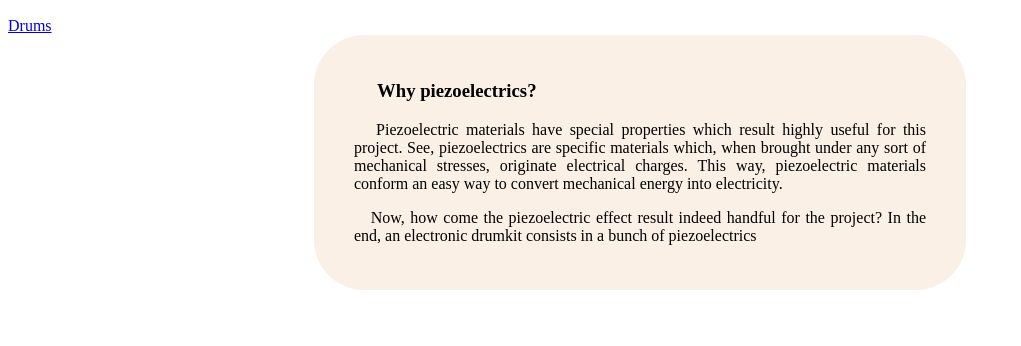
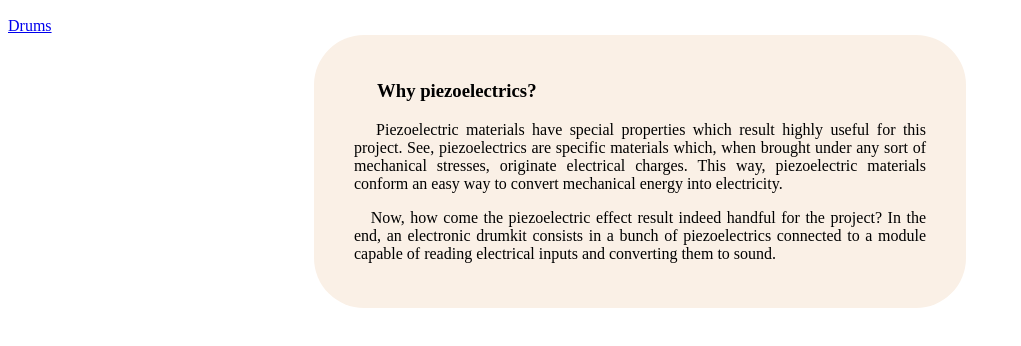
Before and after one commit to host-msdrumkit/host-msdrumkit.github.io, a plain HTML site: page index.html in a window 1280 px wide. Shown: the part 110-456 px from the top of the page, without its empty margins (0-1021 px from the left). Drawn offline with Linux system fonts and the light colour scheme.

Commit message:
Add files via upload

```diff
--- a/index.html
+++ b/index.html
@@ -21,7 +21,8 @@
           </p>
           <p>
           &nbsp;&nbsp; Now, how come the piezoelectric effect result indeed handful for the project? In the end, an electronic drumkit
-          consists in a bunch of piezoelectrics
+          consists in a bunch of piezoelectrics connected to a module capable of reading electrical inputs and converting
+          them to sound.
           </p>
         </div>
     </div>
```
